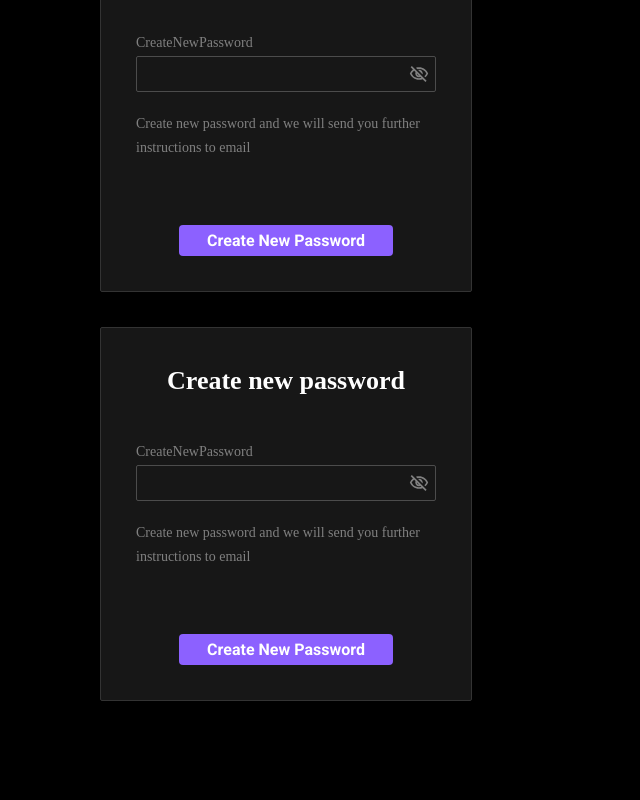
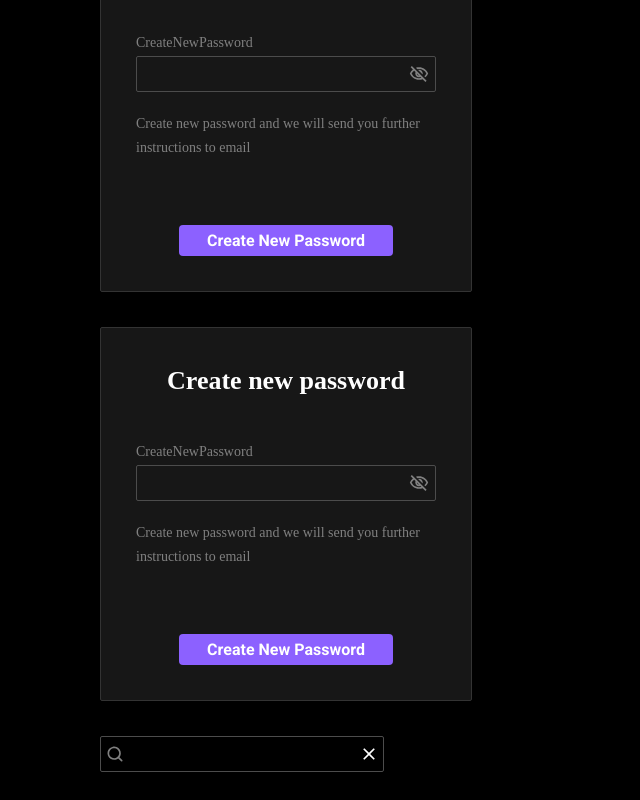
Before and after one commit to IrinaMartArm/CardsProject, a React (Vite) app: page / in a window 1280 px wide. Shown: the part 2406-3206 px from the top of the page, without its empty margins (0-640 px from the left). Built offline with nearby package versions, Linux system fonts and the light colour scheme.

Commit message:
onClick and onClearClick functions

```diff
--- a/src/App.tsx
+++ b/src/App.tsx
@@ -5,6 +5,7 @@ import { Card } from '@/components/ui/card'
 import { CheckBox } from '@/components/ui/checkBox'
 import { ControlledRadioGroup } from '@/components/ui/controlled/ControlledRadioGroup'
 import { DropdownMenuDemo } from '@/components/ui/dropDownMenu/DropDown'
+import { Input } from '@/components/ui/input'
 import { Pagination } from '@/components/ui/pagination/Pagination'
 import { Select } from '@/components/ui/select/Select'
 import { Slider } from '@/components/ui/slider/Slider'
@@ -42,6 +43,8 @@ export function App() {
   const PageChangeHandle = (page: number) => {
     setCurrentPage(page)
   }
+
+  const [inputValue, setInputValue] = useState('')
 
   return (
     <div
@@ -126,6 +129,13 @@ export function App() {
       <ControlledRadioGroup control={control} name={'testRadioGroup'} variants={answerVariants} />
       <CreateNewPassword />
       <CreateNewPassword />
+      <Input
+        isShowButton
+        // onChange={setInputValue}
+        onClearClick={setInputValue}
+        type={'search'}
+        value={inputValue}
+      />
     </div>
   )
 }
--- a/src/components/ui/input/Input.tsx
+++ b/src/components/ui/input/Input.tsx
@@ -17,17 +17,30 @@ import { clsx } from 'clsx'
 
 import s from './input.module.scss'
 
+type InputTypes = 'password' | 'search' | 'text'
+
 export type InputProps = {
   errorMessage?: string
   fullWidth?: boolean
   isShowButton?: boolean
   label?: ReactNode
   onChange?: (value: string) => void
-  onClearClick?: () => void
+  onClearClick?: (value: string) => void
   onEnter?: (e: KeyboardEvent<HTMLInputElement>) => void
-  type: 'password' | 'search' | 'text'
+  type: InputTypes
   value?: string
 } & ComponentPropsWithoutRef<'input'>
+
+const InputType = (type: InputTypes, showPassword: boolean) => {
+  if (type === 'password') {
+    return showPassword ? 'text' : 'password'
+  } else if (type === 'search') {
+    return 'search'
+  } else {
+    return 'text'
+  }
+}
+
 export const Input = forwardRef<HTMLInputElement, InputProps>(
   (
     {
@@ -71,15 +84,14 @@ export const Input = forwardRef<HTMLInputElement, InputProps>(
 
     const onChangeHandler = (e: ChangeEvent<HTMLInputElement>) => {
       if (onChange) {
-        onChange(e)
+        onChange(e.currentTarget.value)
       }
     }
 
     const onClearClickHandler = () => {
       if (onClearClick) {
-        onClearClick()
+        onClearClick('')
       }
-      // value = ''
     }
 
     const showPasswordHandler = () => {
@@ -103,14 +115,7 @@ export const Input = forwardRef<HTMLInputElement, InputProps>(
             onChange={onChangeHandler}
             onKeyDown={handleKeyDown}
             ref={ref}
-            type={
-              // eslint-disable-next-line no-nested-ternary
-              type === 'password' && !showPassword
-                ? 'password'
-                : type === 'search'
-                ? 'search'
-                : 'text'
-            }
+            type={InputType(type, showPassword)}
             value={value}
             {...rest}
           />
```
